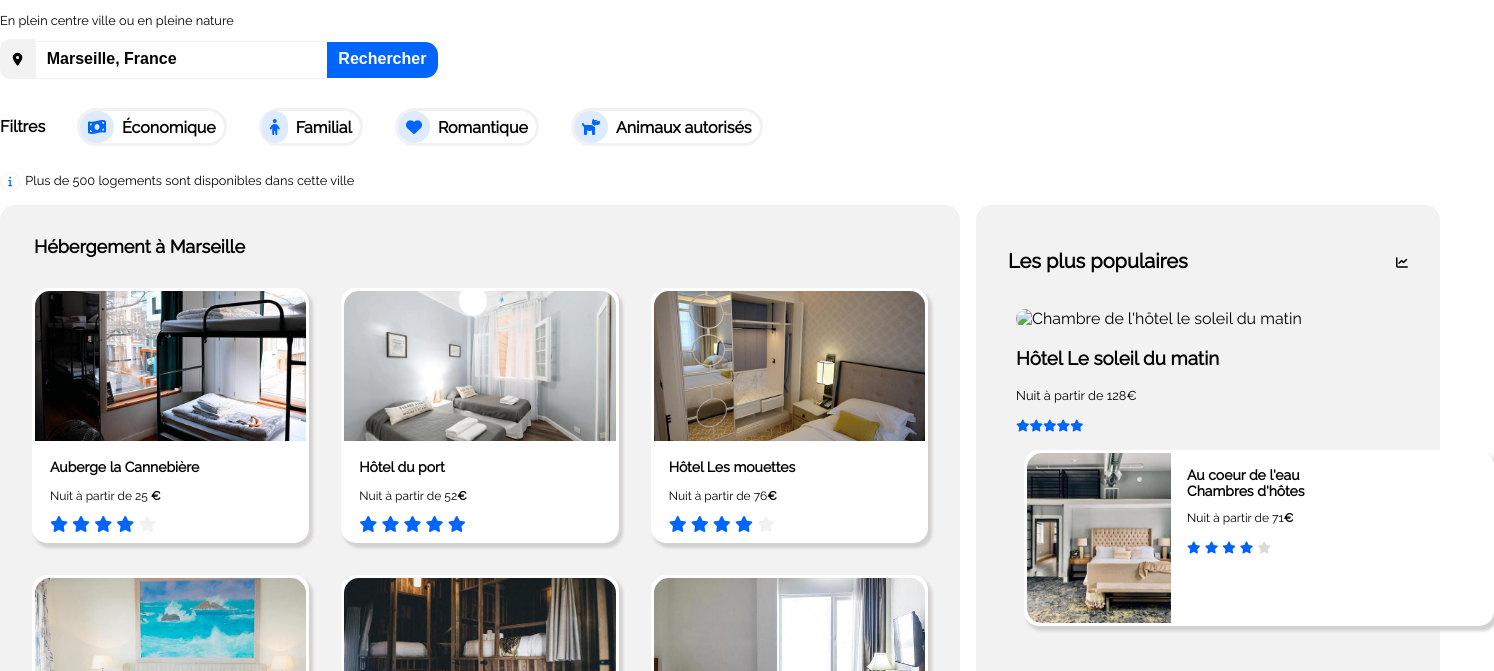
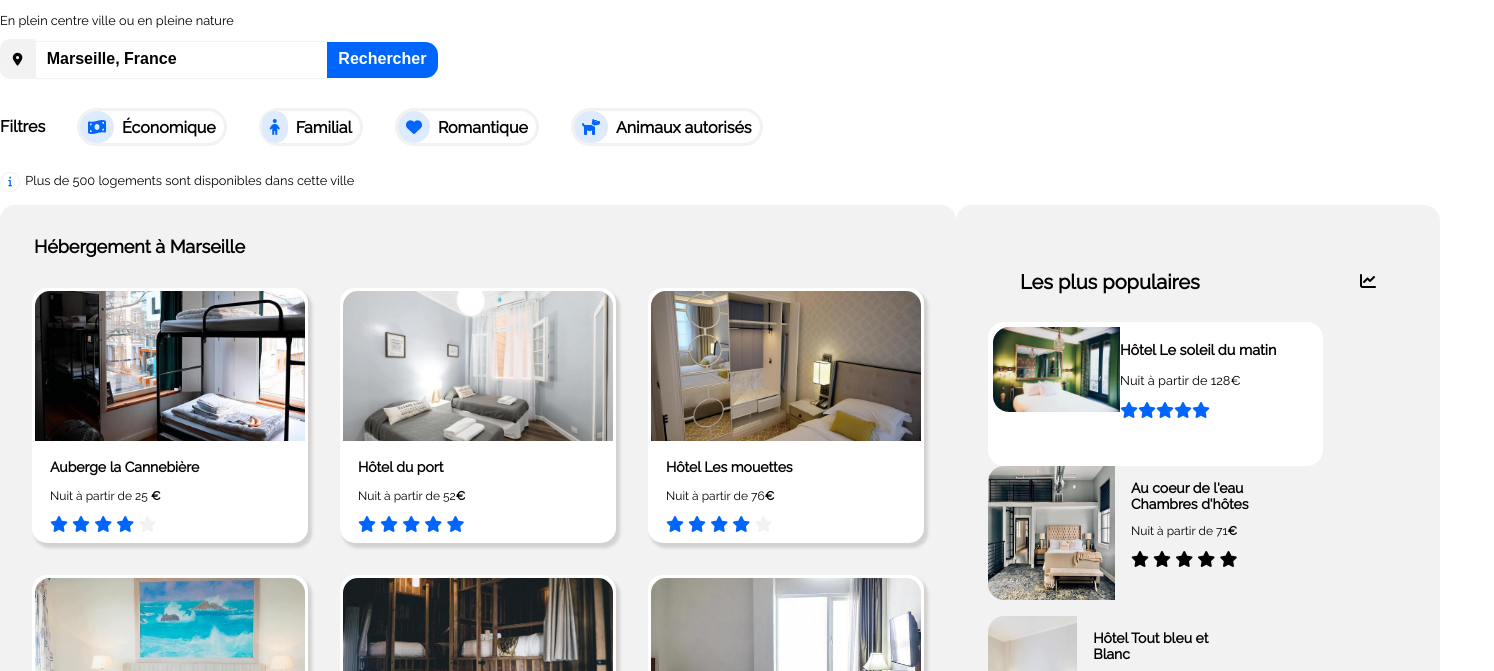
Before and after one commit to HDevv/hichamroldan_2_10082023, a plain HTML site: page index.html in a window 1280 px wide. Shown: the part 117-788 px from the top of the page, 1494 px wide, since content can reach past the window. Drawn offline with Linux system fonts and the light colour scheme.

Commit message:
--- Auto-Git Commit ---

```diff
--- a/index.html
+++ b/index.html
@@ -155,7 +155,7 @@
 
     <!--Section les plus populaires-->
 
-        <aside id="pluspopulaires">
+        <aside>
             <div class="titrepluspopulaires" id="asideheader">
                 <h1>Les plus populaires</h1>
                 <div><i class="fas fa-chart-line"></i></div>
@@ -164,7 +164,7 @@
             <figure>
                 <a href="">
                     <div>
-                        <img src="Reservia_img/hebergements/4_small/7soleilS.jpg" alt="Chambre de l'hôtel le soleil du matin"/>
+                        <img src="images/hebergements/4_small/emile-guillemot-Bj_rcSC5XfE-unsplash.jpg" alt="Chambre de l'hôtel le soleil du matin"/>
                     </div>
                     <figcaption>
                         <h3>Hôtel Le soleil du matin</h3>
--- a/style.css
+++ b/style.css
@@ -27,9 +27,58 @@ h2, input
   font-size: 1em;
   font-weight: bold;
 }
+h3{
+  font-size: 0.9em;
+}
 p, li{
   font-size: 0.8em;
 }
+a{
+  text-decoration: none;
+  color: black;
+}
+
+/*aside*/
+aside
+{
+    background-color: #F2F2F2;
+    border-radius: 1em;
+    width: 30%;
+    padding: 1.3em 2em 1.3em 2em;
+}
+
+#asideHeader            /*space between title and icon*/
+{
+    display: flex;
+    justify-content: space-between;
+}
+#asideHeader div            /*icon centered*/
+{
+    align-self: center;
+}
+aside figure        /*management block img + legend*/
+{
+    background-color: #ffffff;
+    border-radius: 1em;
+    border: 5px #ffffff solid;
+    overflow: hidden;
+    width: 325px;
+    height: 134px;
+    margin: 0;
+}
+
+aside a         /*placement img & text side by side*/
+{
+    display: flex;
+}
+
+aside img
+{
+  max-width: 127px;
+  max-height: 134px;
+  border-radius: 1em 0 0 1em;
+}
+
 /*-------NAVIGATION------*/
 
 .navigateur {
```
